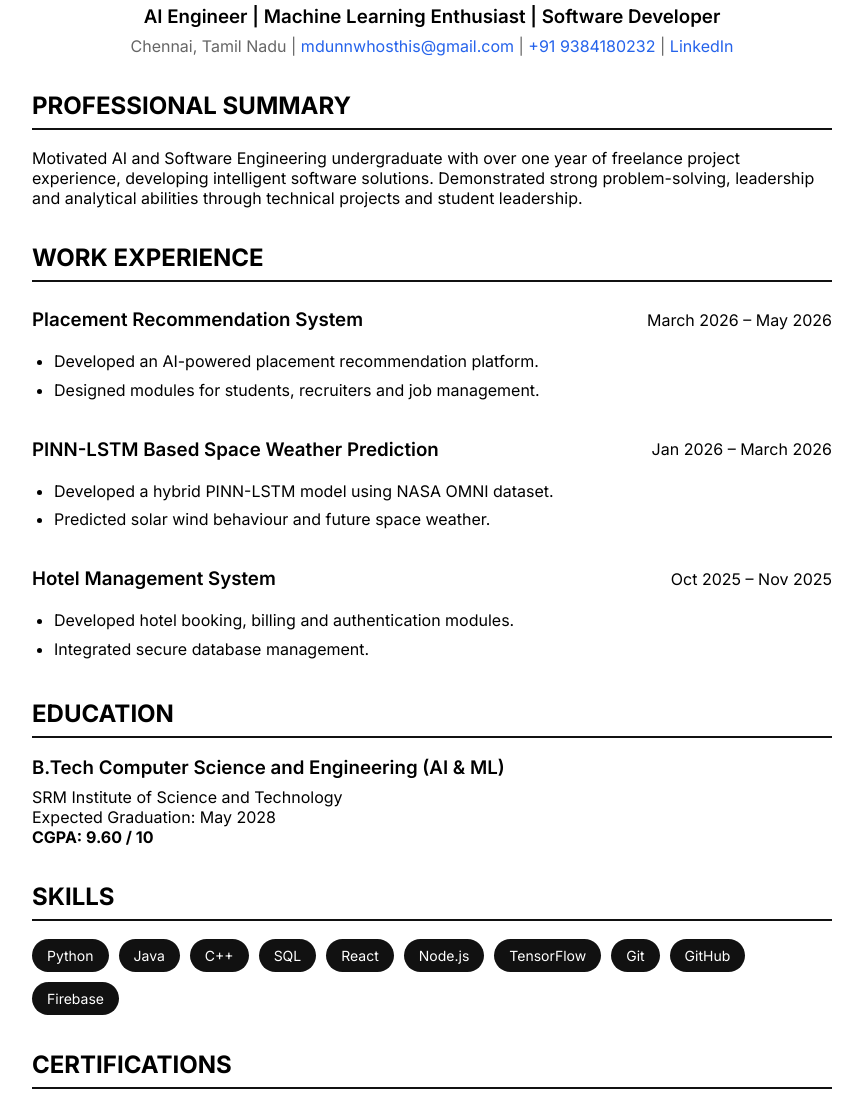
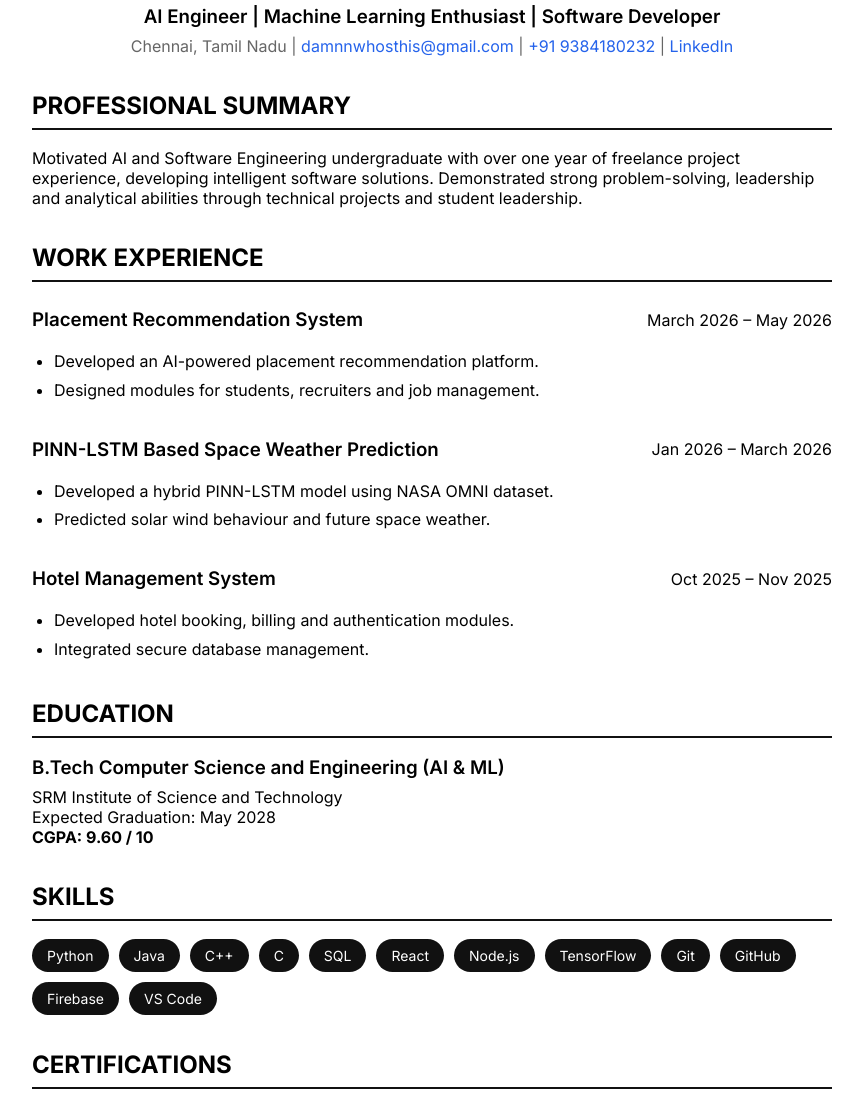
Before and after one commit to Madhankumar7-V/Resume, a plain HTML site: page index.html in a window 1280 px wide. Shown: the part 144-1248 px from the top of the page, without its empty margins (208-1071 px from the left). Drawn offline with Linux system fonts and the light colour scheme.

Commit message:
made some chnages in skills and mail

```diff
--- a/index.html
+++ b/index.html
@@ -24,7 +24,7 @@
 
 <p>
 Chennai, Tamil Nadu |
-<a href="mailto:mdunnwhosthis@gmail.com">mdunnwhosthis@gmail.com</a> |
+<a href="mailto:damnnwhosthis@gmail.com">damnnwhosthis@gmail.com</a> |
 <a href="tel:+919384180232">+91 9384180232</a> |
 <a href="#">LinkedIn</a>
 </p>
@@ -115,6 +115,7 @@ Expected Graduation: May 2028<br>
 <span>Python</span>
 <span>Java</span>
 <span>C++</span>
+<span>C</span>
 <span>SQL</span>
 <span>React</span>
 <span>Node.js</span>
@@ -122,6 +123,7 @@ Expected Graduation: May 2028<br>
 <span>Git</span>
 <span>GitHub</span>
 <span>Firebase</span>
+<span>VS Code</span>
 
 </div>
 
```
